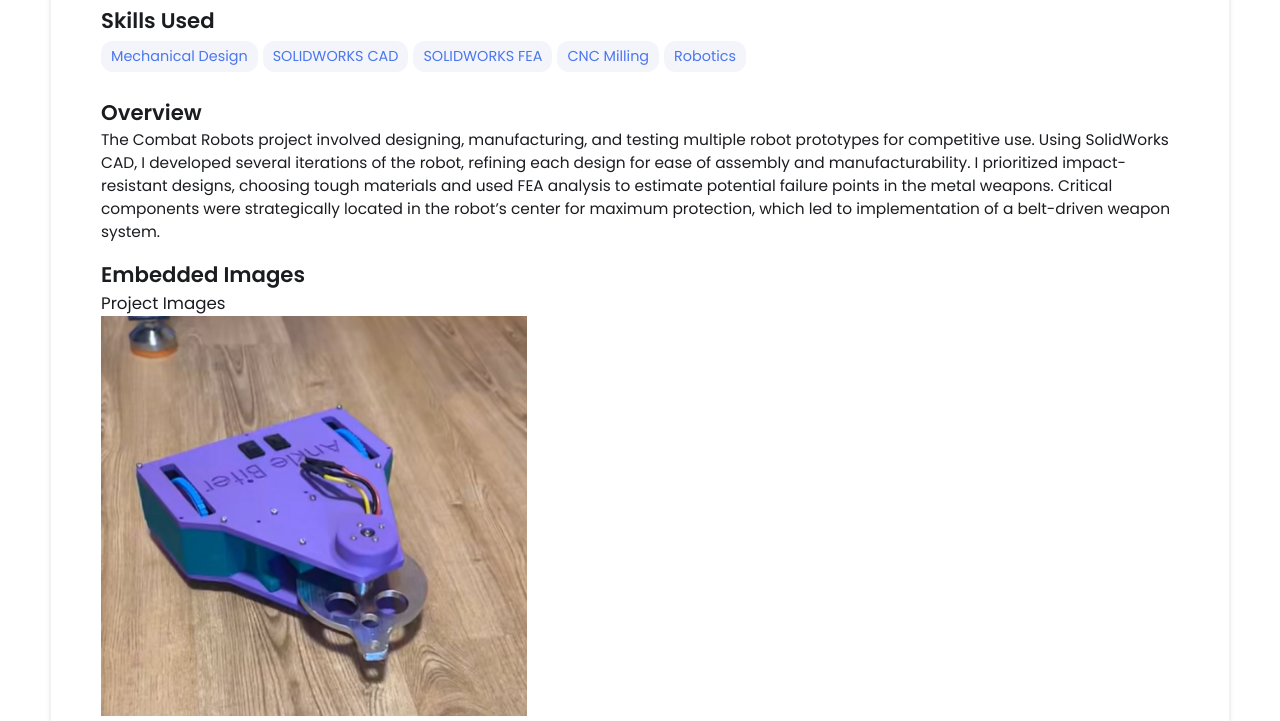
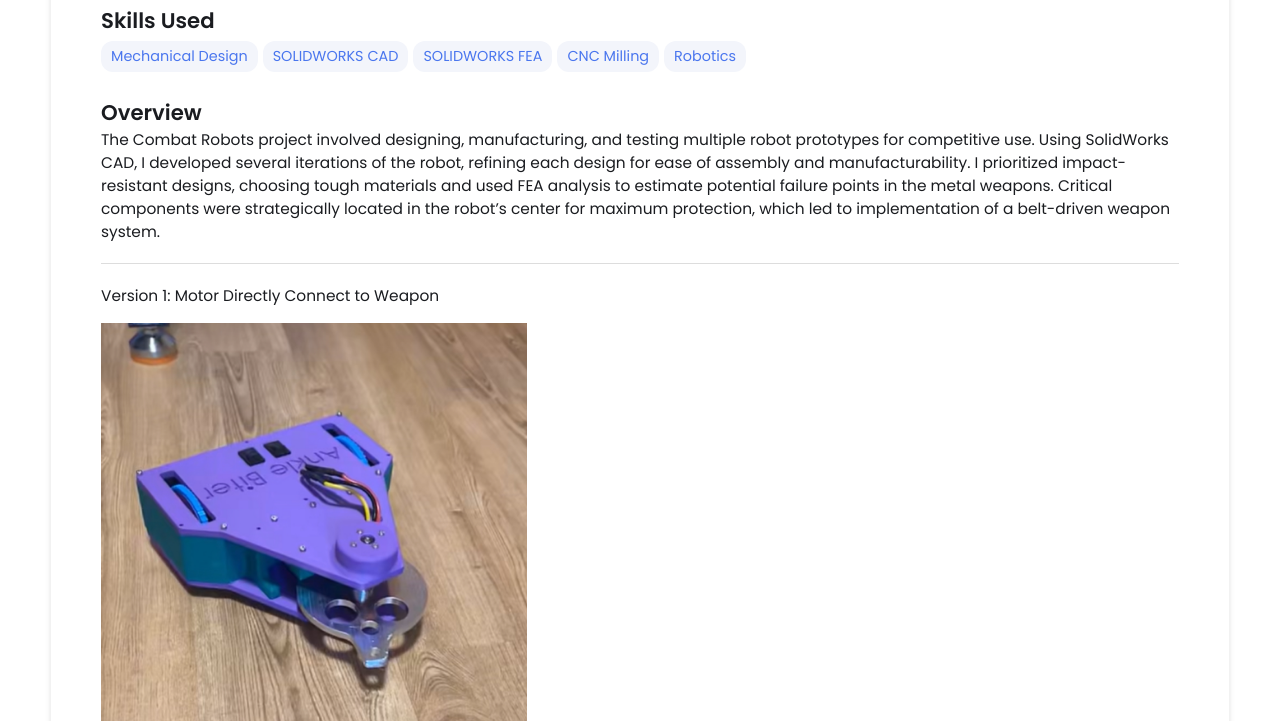
Before and after one commit to mlasselle22/mlasselle22.github.io, a Jekyll site: the page built from _projects/CombatRobots/index.md, in a window 1280 px wide and 1400 px high, scrolled down 616 px. Shown: the top 721 px of the window. Built offline with Jekyll 4.4.1, drawn with Linux system fonts in a browser that asks for light colours; some of the changed text lies outside the part shown; grey boxes are pictures that could not be loaded.

Commit message:
Update index.md

```diff
--- a/_projects/CombatRobots/index.md
+++ b/_projects/CombatRobots/index.md
@@ -14,17 +14,17 @@
 ## Overview
 The Combat Robots project involved designing, manufacturing, and testing multiple robot prototypes for competitive use. Using SolidWorks CAD, I developed several iterations of the robot, refining each design for ease of assembly and manufacturability. I prioritized impact-resistant designs, choosing tough materials and used FEA analysis to estimate potential failure points in the metal weapons. Critical components were strategically located in the robot’s center for maximum protection, which led to implementation of a belt-driven weapon system.
 
+---
 
-## Embedded Images
-### Project Images
+Version 1: Motor Directly Connect to Weapon
 {% include image-gallery.html images="Ankle_Biter2.JPEG" height="400" %}
 {% include youtube-video.html id="XjRlZ6yxNGA" autoplay= "false"%}
+
+Version 3: Implemented Weapon Drive Belt
 {% include youtube-video.html id="Sk7qpaN0EQg" autoplay= "false"%}
 
-{% include image-gallery.html images="WafflesManufacturing.JPEG" height="400" %}
+Version 5: Reinforcements of Version 3 Fundamentals
 {% include image-gallery.html images="Waffles2.png" height="400" %}
-
-
 
 ---
 
```
